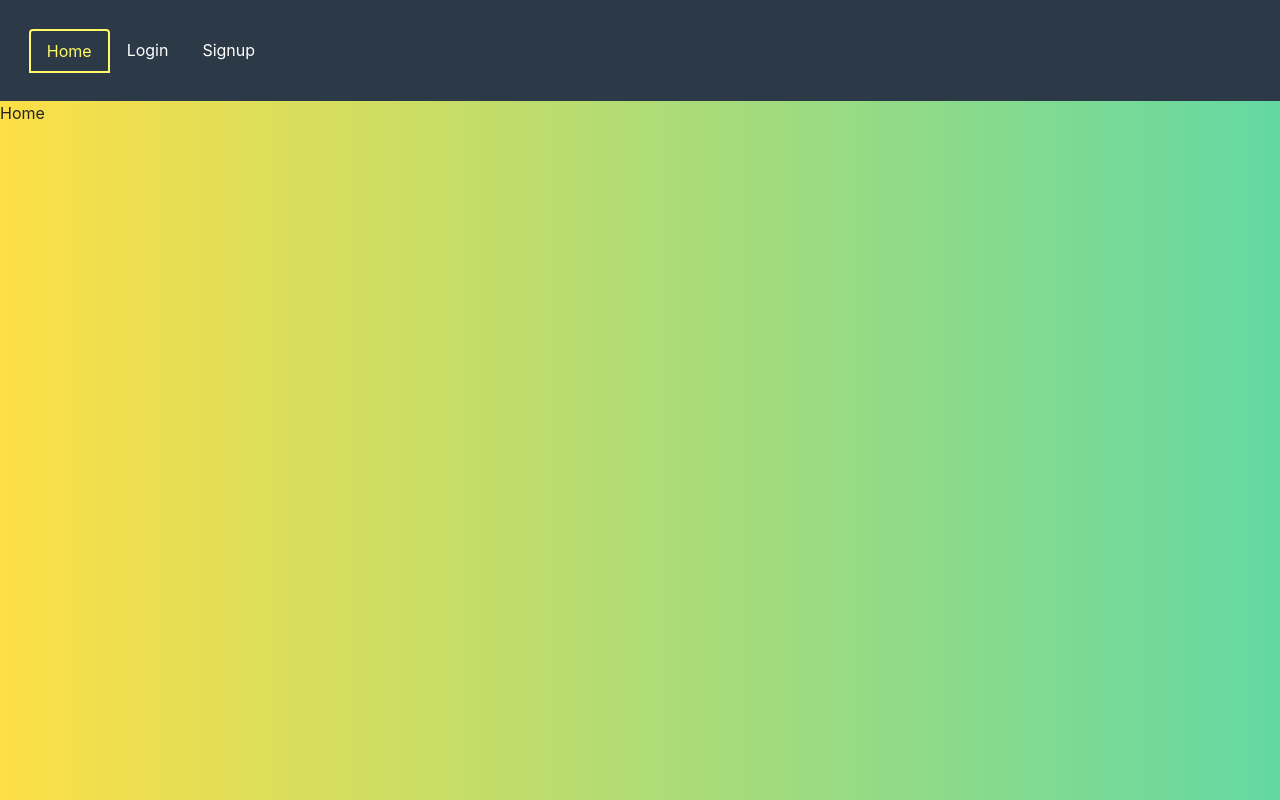
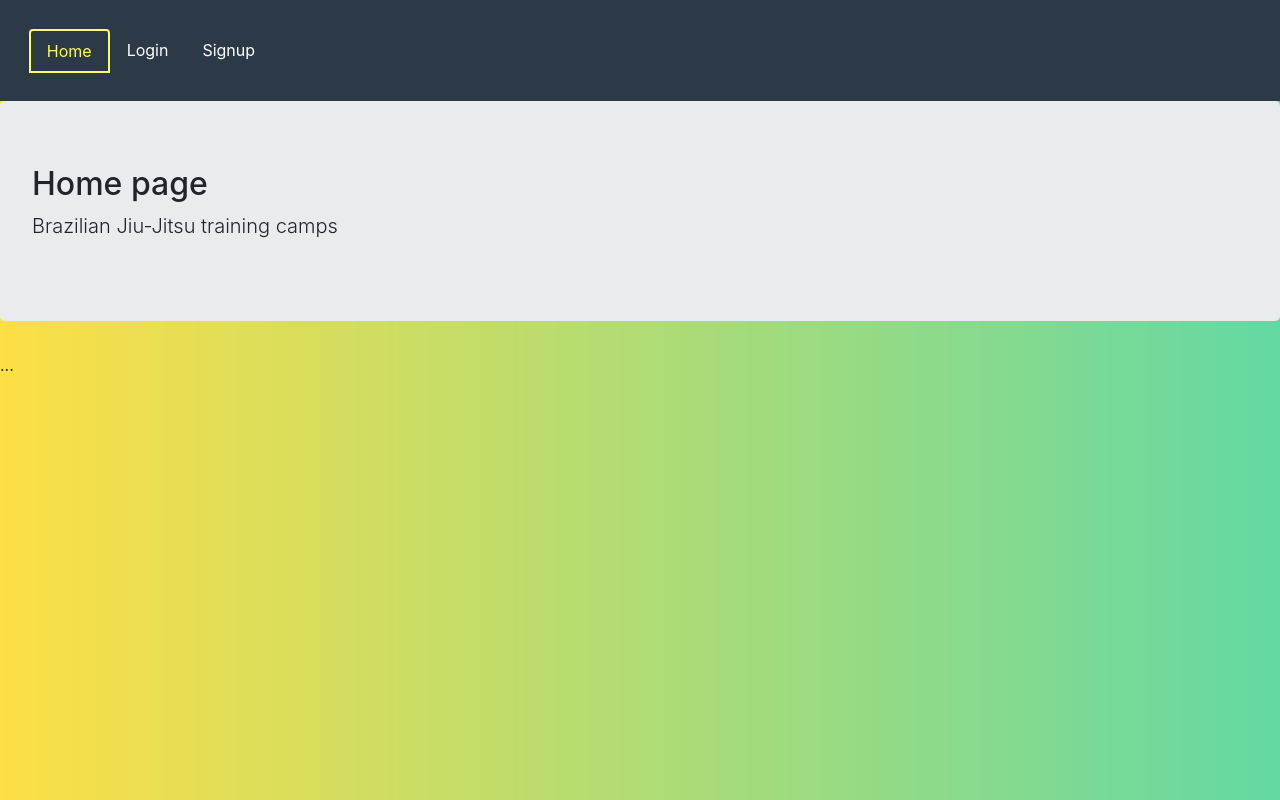
Before and after one commit to onurkayhann/bjj-camp-frontend, a React (Create React App) app in the folder bjj-camp-frontend/: page / in a window 1280 px wide. Built offline with nearby package versions, Linux system fonts and the light colour scheme.

Commit message:
add shared components

```diff
--- a/bjj-camp-frontend/src/App.js
+++ b/bjj-camp-frontend/src/App.js
@@ -1,7 +1,3 @@
-import React from 'react';
-
 const App = () => {
-  return <div>Hello from BJJ camps</div>;
+  return <div>Welcome to BJJ camps</div>;
 };
-
-export default App;
--- a/bjj-camp-frontend/src/Routes.js
+++ b/bjj-camp-frontend/src/Routes.js
@@ -3,13 +3,11 @@ import { BrowserRouter, Switch, Route } from 'react-router-dom';
 import Signup from './user/Signup';
 import Login from './user/Login';
 import Home from './core/Home';
-import Menu from './core/Menu';
 import './Routes.css';
 
 const Routes = () => {
   return (
     <BrowserRouter>
-      <Menu />
       <Switch>
         <Route path='/' exact component={Home} />
         <Route path='/login' exact component={Login} />
--- a/bjj-camp-frontend/src/core/Home.js
+++ b/bjj-camp-frontend/src/core/Home.js
@@ -1,7 +1,12 @@
 import React from 'react';
+import Layout from './Layout';
 
 const Home = () => {
-  return <div>Home</div>;
+  return (
+    <Layout title='Home page' description='Brazilian Jiu-Jitsu training camps'>
+      ...
+    </Layout>
+  );
 };
 
 export default Home;
--- /dev/null
+++ b/bjj-camp-frontend/src/core/Layout.js
@@ -0,0 +1,20 @@
+import React from 'react';
+import Menu from './Menu';
+
+const Layout = ({
+  title = 'Title',
+  description = 'Description',
+  className,
+  children,
+}) => (
+  <div>
+    <Menu />
+    <div className='jumbotron'>
+      <h2>{title}</h2>
+      <p className='lead'>{description}</p>
+    </div>
+    <div className={className}>{children}</div>
+  </div>
+);
+
+export default Layout;
--- a/bjj-camp-frontend/src/user/Login.js
+++ b/bjj-camp-frontend/src/user/Login.js
@@ -1,7 +1,15 @@
 import React from 'react';
+import Layout from '../core/Layout';
 
 const Login = () => {
-  return <div>Login</div>;
+  return (
+    <Layout
+      title='Login'
+      description='Login to Brazilian Jiu-Jitsu training camps'
+    >
+      ...
+    </Layout>
+  );
 };
 
 export default Login;
--- a/bjj-camp-frontend/src/user/Signup.js
+++ b/bjj-camp-frontend/src/user/Signup.js
@@ -1,7 +1,12 @@
 import React from 'react';
+import Layout from '../core/Layout';
 
 const Signup = () => {
-  return <div>signup</div>;
+  return (
+    <Layout title='Sign up' description='Sign up to Brazilian Jiu-Jitsu camps'>
+      ...
+    </Layout>
+  );
 };
 
 export default Signup;
```
